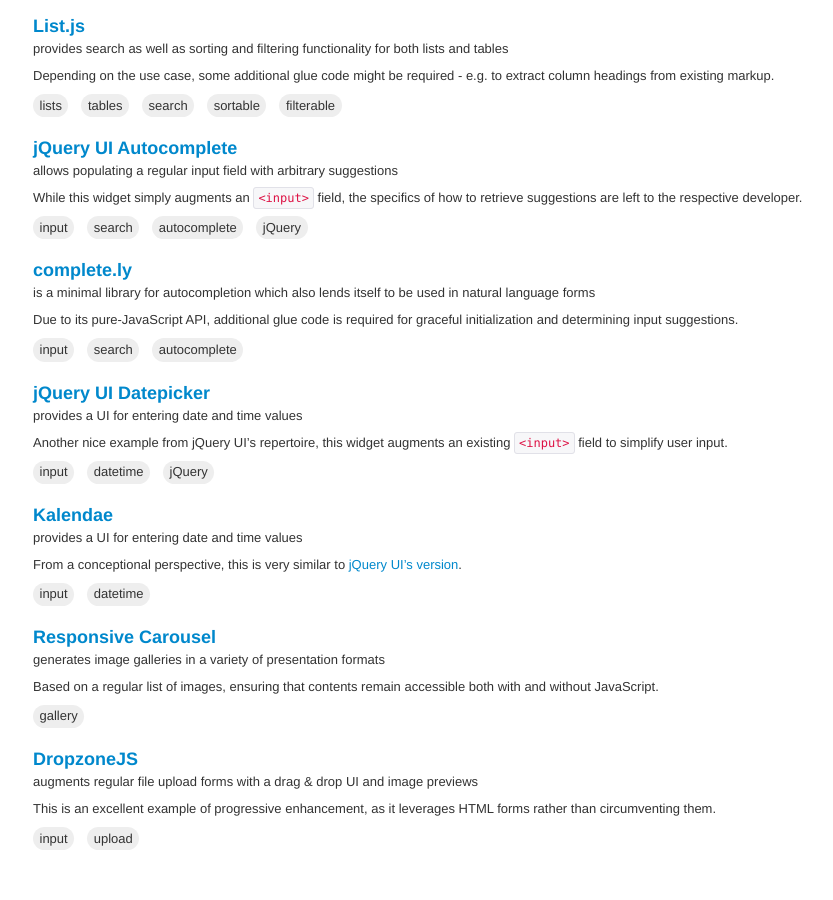
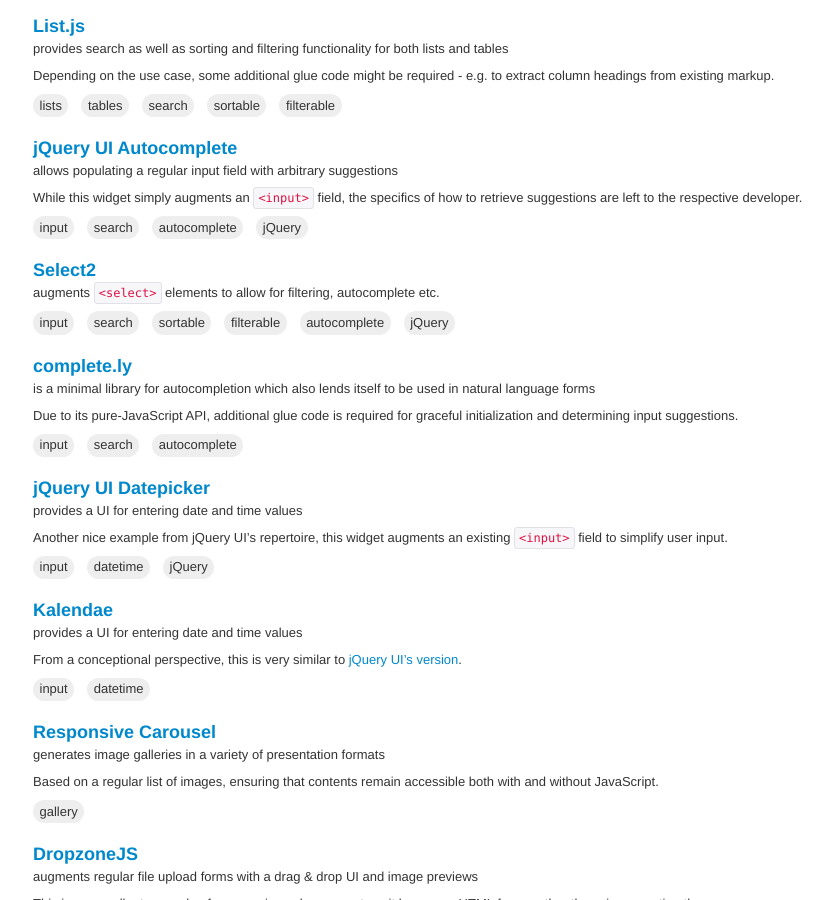
Before and after one commit to innoq/ROCA, a Jekyll site: the page built from libraries.md, in a window 1280 px wide and 900 px high, scrolled down 983 px. Shown: the whole window, without its empty margins (22-855 px from the left). Built offline with Jekyll 4.4.1, drawn with Linux system fonts in a browser that asks for light colours.

Commit message:
added Select2 to libraries

```diff
--- a/libraries.md
+++ b/libraries.md
@@ -96,6 +96,16 @@
   * autocomplete
   * jQuery
 
+* ### [Select2](http://ivaynberg.github.io/select2/)
+  augments `<select>` elements to allow for filtering, autocomplete etc.
+
+  * input
+  * search
+  * sortable
+  * filterable
+  * autocomplete
+  * jQuery
+
 * ### [complete.ly](http://complete-ly.appspot.com)
   is a minimal library for autocompletion which also lends itself to be used in
   natural language forms
```
